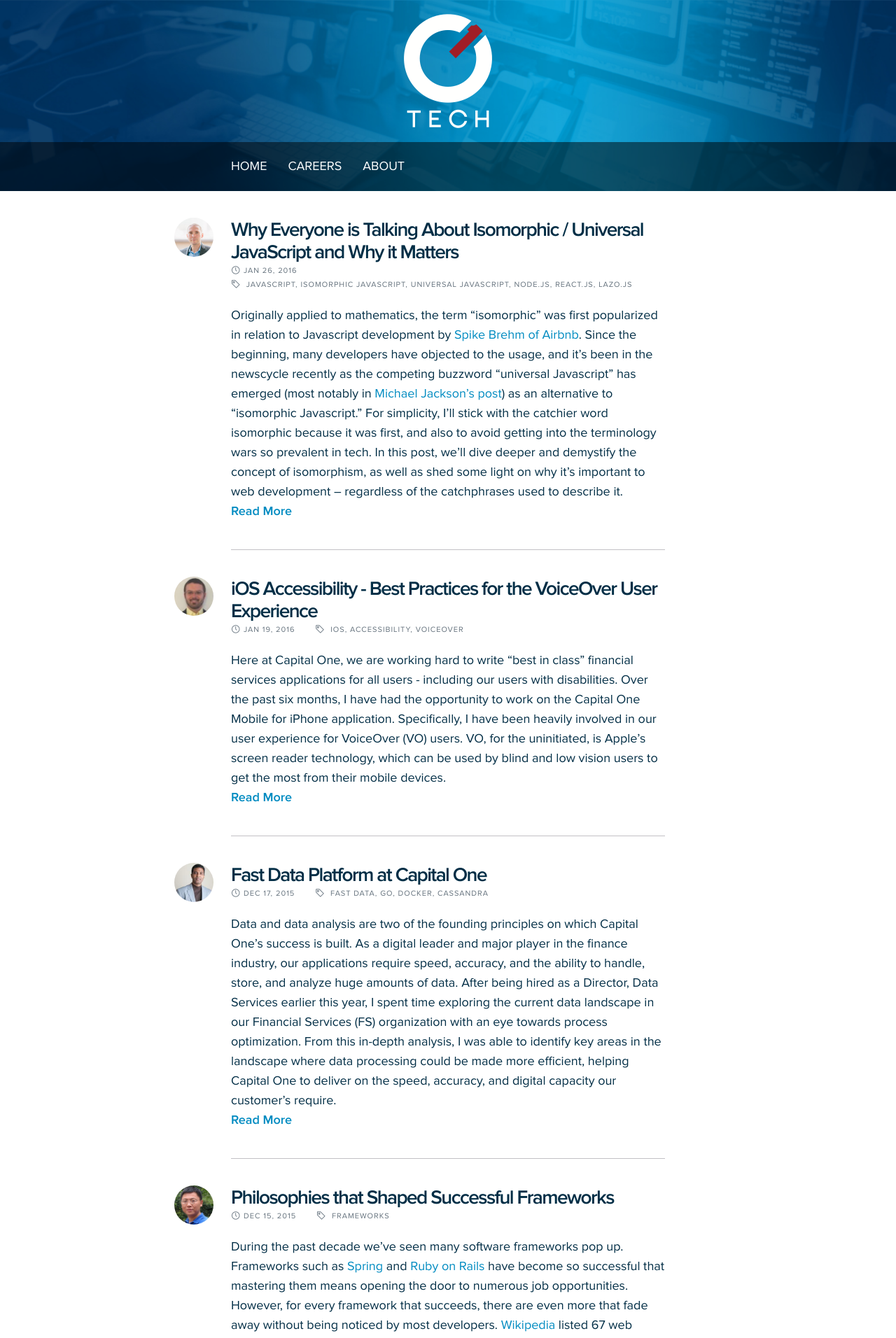
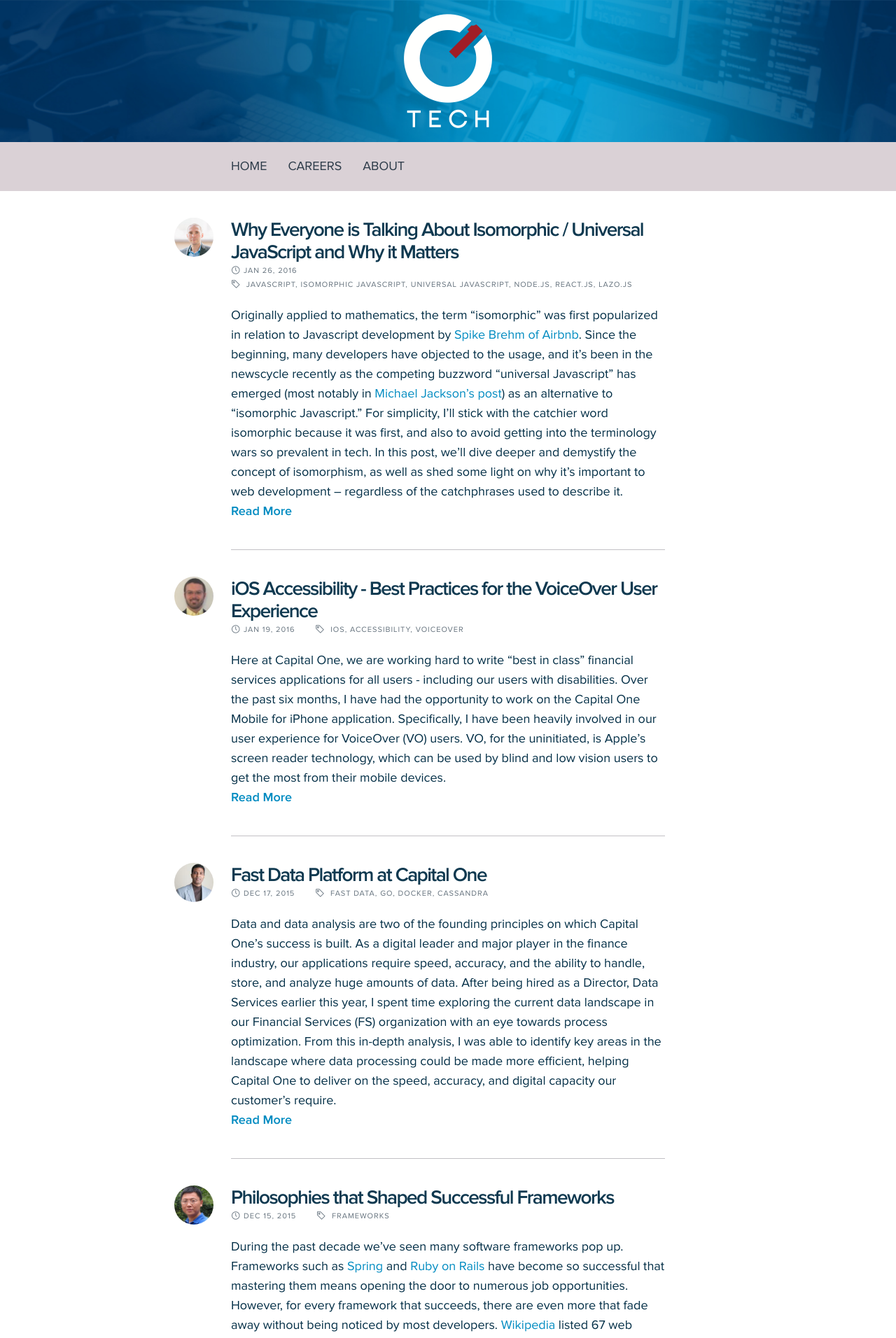
Before and after one commit to CapitalOneCanada/capitalonecanada.github.io, a Jekyll site: the page built from index.html, in a window 1280 px wide. Shown: the top 1912 px of the page at 70% size. Built offline with Jekyll 4.4.1, drawn with Linux system fonts in a browser that asks for light colours; nearby versions of some CDN libraries; Markdown is read by kramdown in place of the engine named in the settings.

Commit message:
Updated menu style

```diff
--- a/css/base.css
+++ b/css/base.css
@@ -17,8 +17,8 @@
 #top_header .content					{ padding: 20px; }
 #top_header .logo						{ margin:0 auto; display:block; width:126px; height:auto; }
 
-#main_nav								{ position:absolute; bottom:0; left:0; width:100%; background:rgba(0,0,0,0.5); }
-#main_nav a								{ display:block; float:left; font-size:18px; line-height:70px; color:#fff; padding:0 15px; transition:all ease-out 200ms; }
+#main_nav								{ position:absolute; bottom:0; left:0; width:100%; background:rgba(218,209,214,1); }
+#main_nav a								{ display:block; float:left; font-size:18px; line-height:70px; color:#2c3a48; padding:0 15px; transition:all ease-out 200ms; }
 #main_nav a:hover						{ background:rgba(0,0,0,.25); text-decoration:none; }
 #main_nav a:first-child					{ margin-left:-15px; }
 #main_nav a.button						{ float:right; line-height:24px; padding:12px 16px; font-size:20px; }
@@ -45,7 +45,7 @@
 #post_list article						{ padding:40px 0; position:relative; border-bottom:1px solid #c2c0c5; }
 #post_list article:last-child			{ border-bottom:none; }
 #post_list article h3					{ font-family:"ProxSemibold","Helvetica Neue Bold","Helvetica Neue",Arial,sans-serif; font-size:28px; line-height:32px; margin:0; }
-#post_list article h3 a					{ color:#022e46; }
+#post_list article h3 a					{ color:#0F3950; }
 #post_list article h3 a:hover			{ text-decoration:none; }
 #post_list article img					{ width:100%; height:auto; display:block; margin-bottom:24px; }
 #post_list article .details				{ font-size:11px; line-height:20px; text-transform:uppercase; letter-spacing:1px; color:#67747F; margin-bottom:20px; }
```
